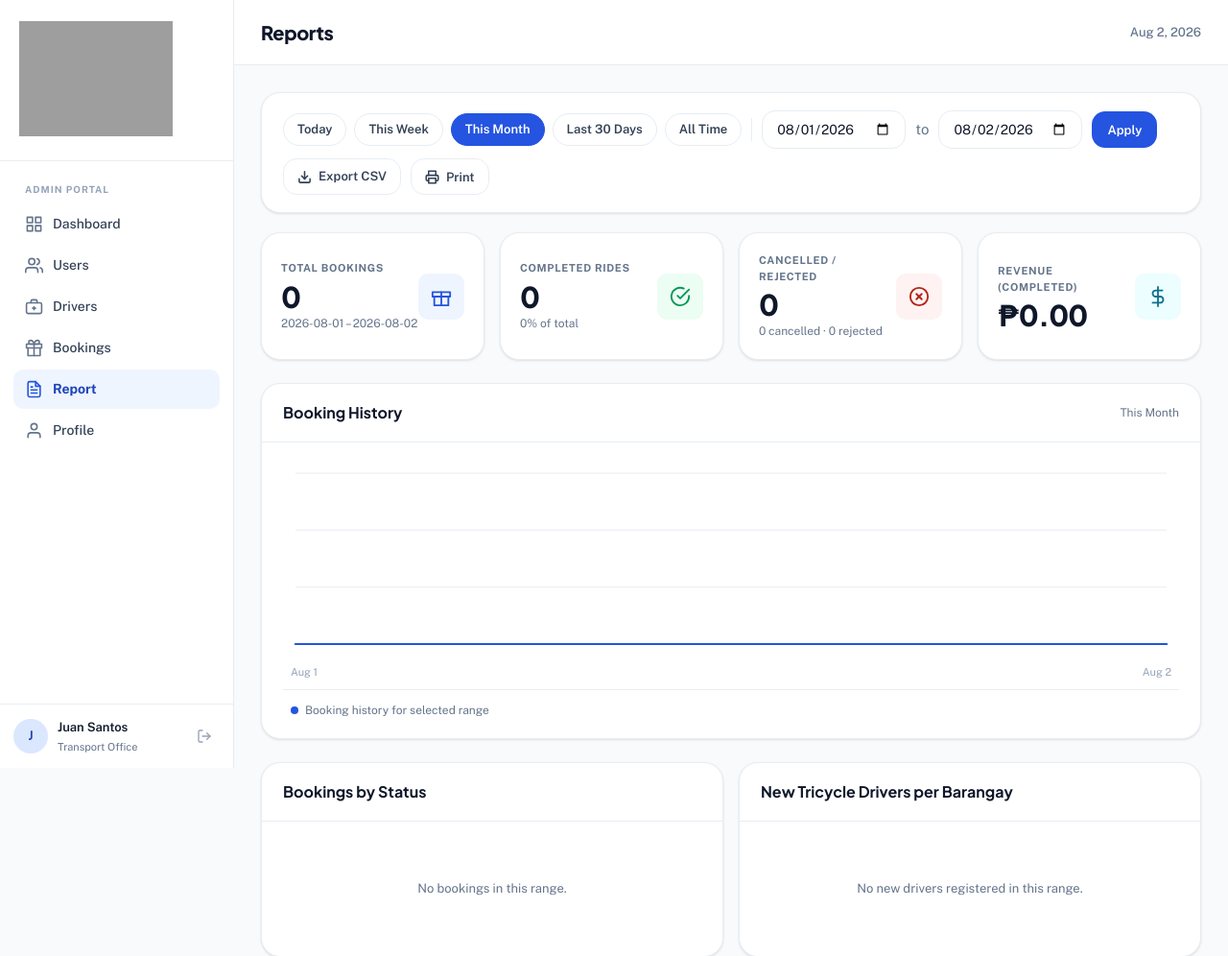
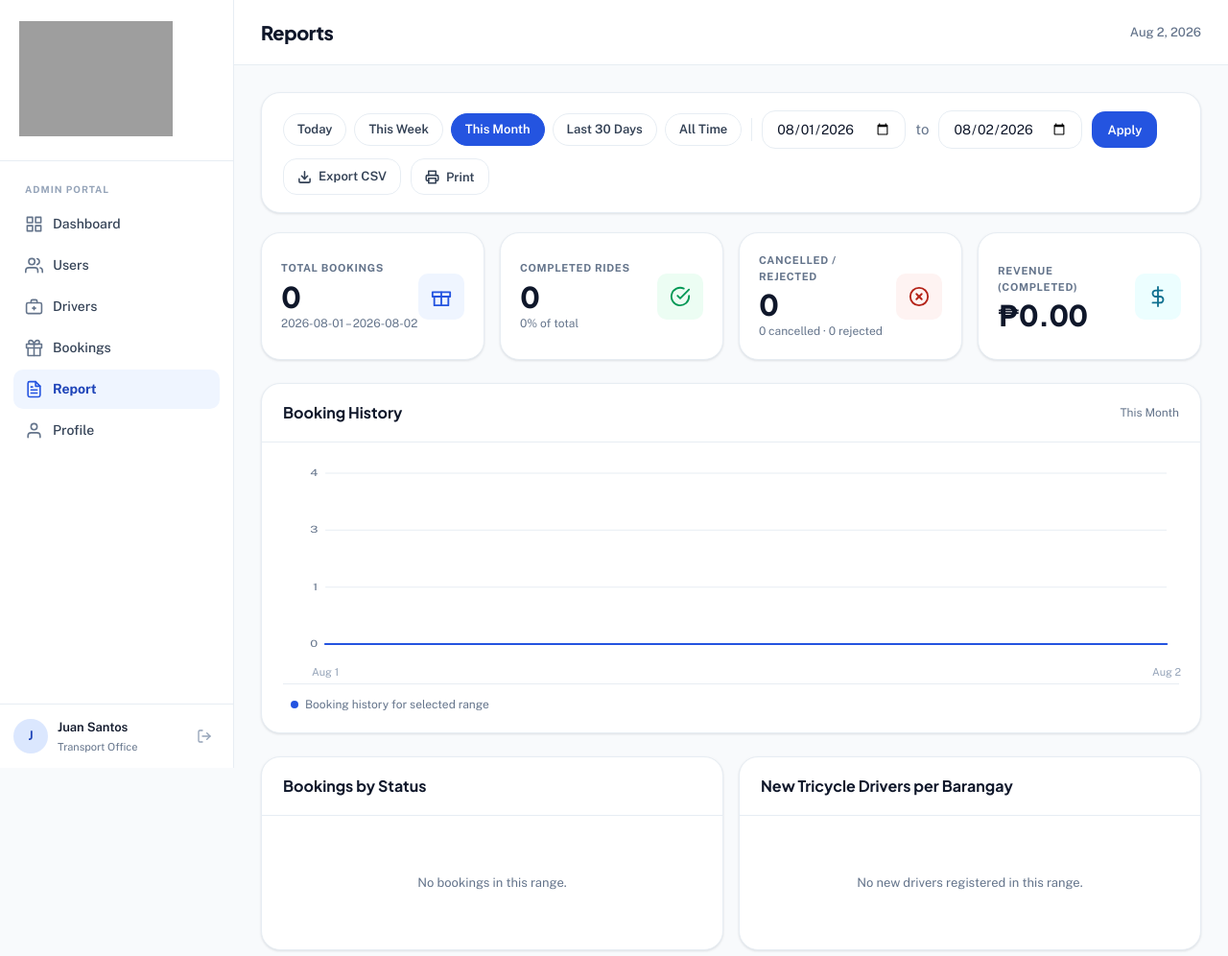
Before and after one commit to Glenn-IT/PiatMoveAdmin, a PHP site: page /PiatMoveAdmin/report.php in a window 1280 px wide. Shown: the top 996 px of the page at 96% size. Run offline with PHP 8.4, Linux system fonts and the light colour scheme; a user stored in the database is signed in; data comes from the database, SQL or seed files in the repository; some libraries are stand-ins or nearby versions; grey boxes are pictures that could not be loaded.

Commit message:
feat: enhance booking history chart with dynamic x-axis labels and improved data granularity

```diff
--- a/assets/css/admin.css
+++ b/assets/css/admin.css
@@ -1105,6 +1105,20 @@ a { color: var(--text-link); }
   color: var(--text-subtle);
 }
 
+.chart-svg-labels-abs {
+  position: relative;
+  height: 14px;
+  padding: 4px 0 0;
+}
+
+.chart-svg-labels-abs span {
+  position: absolute;
+  transform: translateX(-50%);
+  font-size: 11px;
+  color: var(--text-subtle);
+  white-space: nowrap;
+}
+
 .chart-legend {
   display: flex;
   flex-wrap: wrap;
--- a/includes/charts.php
+++ b/includes/charts.php
@@ -15,17 +15,18 @@ function status_badge(string $status): string {
          . '</span>';
 }
 
-function render_booking_history_chart(array $history, string $label = 'Booking history'): string {
+function render_booking_history_chart(array $history, string $label = 'Booking history', array $xLabels = []): string {
     $n = count($history);
     if ($n === 0) return '<div class="chart-empty">No booking data yet.</div>';
 
     $values  = array_values($history);
-    $dates   = array_keys($history);
+    $keys    = array_keys($history);
+    $labels  = $xLabels ?: array_map(fn($d) => date('M j', strtotime($d)), $keys);
     $maxVal  = max($values);
     $axisMax = $maxVal > 0 ? $maxVal : 4;
 
     $w = 720; $h = 200;
-    $padL = 10; $padR = 10; $padT = 12; $padB = 10;
+    $padL = 34; $padR = 10; $padT = 12; $padB = 10;
     $plotW = $w - $padL - $padR;
     $plotH = $h - $padT - $padB;
 
@@ -33,13 +34,15 @@ function render_booking_history_chart(array $history, string $label = 'Booking h
     for ($i = 0; $i < $n; $i++) {
         $x = $padL + ($n > 1 ? $i * ($plotW / ($n - 1)) : $plotW / 2);
         $y = $padT + $plotH - ($values[$i] / $axisMax) * $plotH;
-        $points[] = [$x, $y, $values[$i], $dates[$i]];
+        $points[] = [$x, $y, $values[$i], $labels[$i]];
     }
 
     $gridLines = '';
     for ($g = 0; $g <= 3; $g++) {
         $gy = $padT + ($plotH / 3) * $g;
         $gridLines .= '<line x1="' . $padL . '" y1="' . $gy . '" x2="' . ($w - $padR) . '" y2="' . $gy . '" stroke="var(--gray-200)" stroke-width="1"/>';
+        $gval = (int) round($axisMax - ($axisMax / 3) * $g);
+        $gridLines .= '<text x="' . ($padL - 6) . '" y="' . round($gy + 3, 1) . '" text-anchor="end" font-size="10" fill="var(--text-muted)">' . $gval . '</text>';
     }
 
     $linePath = 'M ' . implode(' L ', array_map(fn($p) => round($p[0], 1) . ' ' . round($p[1], 1), $points));
@@ -48,8 +51,8 @@ function render_booking_history_chart(array $history, string $label = 'Booking h
         . ' L ' . round($points[0][0], 1) . ' ' . ($padT + $plotH) . ' Z';
 
     $markers = '';
-    foreach ($points as [$x, $y, $val, $date]) {
-        $tip = date('M j', strtotime($date)) . ': ' . $val . ' booking' . ($val === 1 ? '' : 's');
+    foreach ($points as [$x, $y, $val, $lbl]) {
+        $tip = $lbl . ': ' . $val . ' booking' . ($val === 1 ? '' : 's');
         if ($val > 0) {
             $markers .= '<circle cx="' . round($x, 1) . '" cy="' . round($y, 1) . '" r="3.5" fill="var(--blue-600)"><title>' . htmlspecialchars($tip) . '</title></circle>';
         }
@@ -63,14 +66,24 @@ function render_booking_history_chart(array $history, string $label = 'Booking h
          . $markers
          . '</svg>';
 
-    $firstLabel = htmlspecialchars(date('M j', strtotime($dates[0])));
-    $lastLabel  = htmlspecialchars(date('M j', strtotime($dates[$n - 1])));
+    $maxTicks = 8;
+    $step = max(1, (int) ceil($n / $maxTicks));
+    $xLabelsHtml = '';
+    for ($i = 0; $i < $n; $i += $step) {
+        $pct = round(($points[$i][0] / $w) * 100, 2);
+        $xLabelsHtml .= '<span style="left:' . $pct . '%">' . htmlspecialchars($points[$i][3]) . '</span>';
+    }
+    $lastIdx = $n - 1;
+    if (($lastIdx % $step) !== 0) {
+        $pct = round(($points[$lastIdx][0] / $w) * 100, 2);
+        $xLabelsHtml .= '<span style="left:' . $pct . '%">' . htmlspecialchars($points[$lastIdx][3]) . '</span>';
+    }
 
     $legend = '<div class="chart-legend"><span class="chart-legend-item">'
             . '<span class="chart-legend-dot" style="background:var(--blue-600)"></span>' . htmlspecialchars($label)
             . '</span></div>';
 
-    return $svg . '<div class="chart-svg-labels"><span>' . $firstLabel . '</span><span>' . $lastLabel . '</span></div>' . $legend;
+    return $svg . '<div class="chart-svg-labels-abs">' . $xLabelsHtml . '</div>' . $legend;
 }
 
 function render_bar_rows(array $items, string $color, string $emptyText): string {
--- a/report.php
+++ b/report.php
@@ -75,22 +75,55 @@ foreach ($bookings as $b) {
 }
 $total_bookings = count($bookings);
 
-// ---- Booking history (daily) within the selected range ----
-$bh_rows = $db->prepare(
+// ---- Booking history within the selected range, bucketed per filter granularity ----
+$booking_history = [];
+$bh_xlabels = [];
+
+if ($range === 'today') {
+    // Hourly buckets across the day
+    $bh_stmt = $db->prepare(
+        "SELECT HOUR(created_at) AS k, COUNT(*) AS c FROM bookings
+         WHERE created_at BETWEEN ? AND ?
+         GROUP BY HOUR(created_at)"
+    );
+    $bh_stmt->execute([$fromDt, $toDt]);
+    $bh_rows = $bh_stmt->fetchAll(PDO::FETCH_KEY_PAIR);
+    for ($hr = 0; $hr <= 23; $hr++) {
+        $booking_history[$hr] = (int)($bh_rows[$hr] ?? 0);
+        $bh_xlabels[] = date('g A', strtotime(sprintf('%02d:00', $hr)));
+    }
+} elseif ($range === 'all') {
+    // Yearly buckets
+    $minYear = (int)($db->query("SELECT MIN(YEAR(created_at)) FROM bookings")->fetchColumn() ?: date('Y'));
+    $curYear = (int)date('Y');
+    $bh_stmt = $db->prepare(
+        "SELECT YEAR(created_at) AS k, COUNT(*) AS c FROM bookings
+         WHERE created_at BETWEEN ? AND ?
+         GROUP BY YEAR(created_at)"
+    );
+    $bh_stmt->execute([$fromDt, $toDt]);
+    $bh_rows = $bh_stmt->fetchAll(PDO::FETCH_KEY_PAIR);
+    for ($y = $minYear; $y <= $curYear; $y++) {
+        $booking_history[$y] = (int)($bh_rows[$y] ?? 0);
+        $bh_xlabels[] = (string)$y;
+    }
+} else {
+    // Daily buckets — weekday names for "week", calendar dates otherwise
+    $bh_stmt = $db->prepare(
         "SELECT DATE(created_at) AS d, COUNT(*) AS c FROM bookings
          WHERE created_at BETWEEN ? AND ?
          GROUP BY DATE(created_at)"
     );
-$bh_rows->execute([$fromDt, $toDt]);
-$bh_rows = $bh_rows->fetchAll(PDO::FETCH_KEY_PAIR);
-
-$booking_history = [];
+    $bh_stmt->execute([$fromDt, $toDt]);
+    $bh_rows = $bh_stmt->fetchAll(PDO::FETCH_KEY_PAIR);
     $dayCursor = strtotime($from);
     $dayEnd    = strtotime($to);
     while ($dayCursor <= $dayEnd) {
         $d = date('Y-m-d', $dayCursor);
         $booking_history[$d] = (int)($bh_rows[$d] ?? 0);
+        $bh_xlabels[] = $range === 'week' ? date('D', $dayCursor) : date('M j', $dayCursor);
         $dayCursor = strtotime('+1 day', $dayCursor);
+    }
 }
 
 // ---- Driver registrations within the selected range ----
@@ -213,7 +246,7 @@ require_once __DIR__ . '/includes/header.php';
         <span class="text-muted" style="font-size:12px"><?= htmlspecialchars($range_labels[$range]) ?></span>
     </div>
     <div class="chart-panel-body">
-        <?= render_booking_history_chart($booking_history, 'Booking history for selected range') ?>
+        <?= render_booking_history_chart($booking_history, 'Booking history for selected range', $bh_xlabels) ?>
     </div>
 </div>
 
```
Lines whose indentation alone changed are shown as unchanged.
